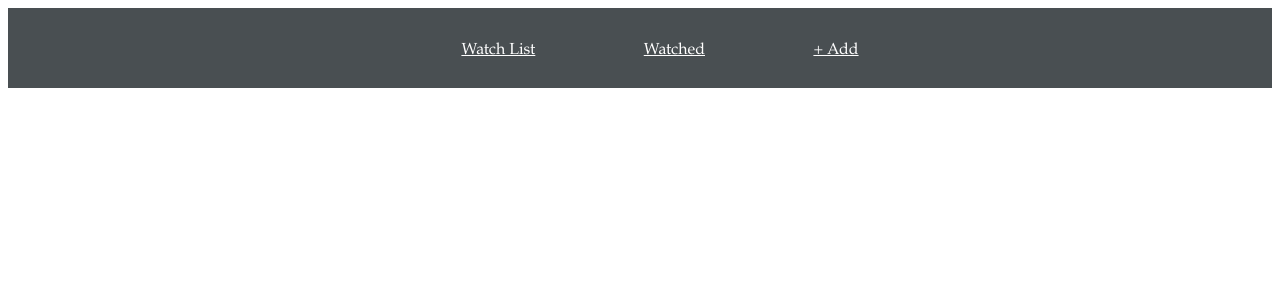
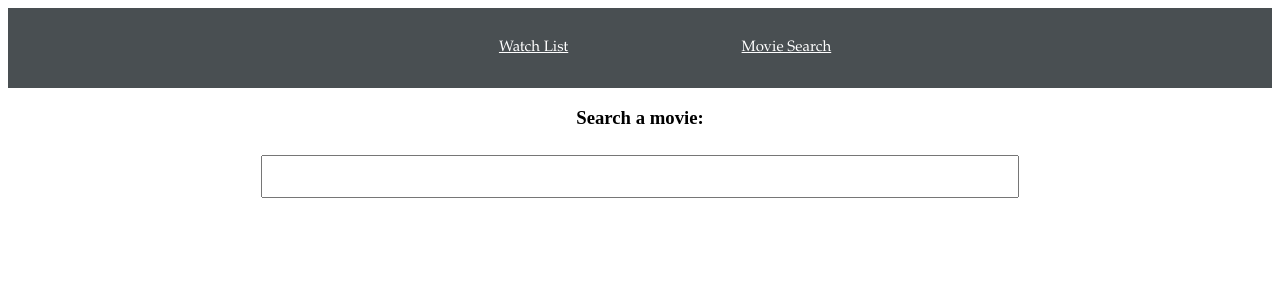
Before and after one commit to mandlabel/movie-watchlist, a React (Create React App) app: page / in a window 1280 px wide. Shown: the top 300 px of the page. Built offline with nearby package versions, Linux system fonts and the light colour scheme.

Commit message:
watchlist beta commit

```diff
--- a/src/App.css
+++ b/src/App.css
@@ -18,10 +18,12 @@ header {
   justify-content: space-around;
   align-items: center;
   list-style: none;
+  color: white;
 }
 a {
   color: white;
   font-family: "Palatino Linotype", "Book Antiqua", Palatino, serif;
+  font-size: 15px;
 }
 input[type=text] {
   width: 60%;
@@ -29,3 +31,26 @@ header {
   margin: 8px 0;
   box-sizing: border-box;
 }
+li {
+  list-style: none;
+  align-items: center;
+  justify-content: space-around;
+  display: flex;
+  column-count: 3;
+  width: 50%;
+}
+ul {
+  list-style: none;
+  align-items:center;
+}
+.result-cont {
+  padding: 5px 10px;
+  align-items: center;
+}
+.watchlist-movies {
+  column-count: 3;
+  justify-content: space-around;
+}
+.overlay {
+  padding: 10px;
+}
--- a/src/App.js
+++ b/src/App.js
@@ -3,8 +3,7 @@ import React from "react";
 import { BrowserRouter as Router, Switch, Route } from 'react-router-dom';
 import {Header} from './components/Header';
 import {Watchlist} from './components/Watchlist';
-import {Watched} from './components/Watched';
-import {Add} from './components/Add';
+import {Search} from './components/Search';
 import {GlobalProvider} from './context/GlobalState';
 
 import './App.css';
@@ -19,8 +18,7 @@ function App() {
             <Header />
             <Switch>
                 <Route path="/watchlist" component={Watchlist}/>
-                <Route path="/Watched" component={Watched} />
-                <Route path="/Add" component={Add} />
+                <Route path="/" component={Search} />
             </Switch>
         </div>
       </Router>
--- a/src/components/Controls.js
+++ b/src/components/Controls.js
@@ -2,7 +2,7 @@ import React, {useContext} from 'react'
 import {GlobalContext} from "../context/GlobalState";
 
 export const Controls = ({movie, type}) => {
-    const {removeMovie} = useContext(GlobalContext);
+    const {removeMovie } = useContext(GlobalContext);
     return (
         <div className="moviecard-controls">
             { type === 'watchlist' && (
@@ -15,6 +15,13 @@ export const Controls = ({movie, type}) => {
                 </button>
                 </>
             )}
+
+            {type === 'watched' &&
+            ( <>
+                <button className="ctrl2-btn" onClick={() => removeMovie(movie.id)}>
+                    [Delete]
+                </button>
+            </>)}
         </div>
     )
 }
--- a/src/components/Header.js
+++ b/src/components/Header.js
@@ -5,13 +5,10 @@ export const Header = () => {
         <header>
         <ul className="nav-links">
             <li>
-                <Link to="/watchlist">Watch List</Link>
+                <Link to="/watchlist" classname="nav-btn">Watch List</Link>
             </li>
             <li>
-                <Link to="/watched">Watched</Link>
-            </li>
-            <li>
-                <Link to="/add" className="btn">+ Add</Link>
+                <Link to="/add" className="nav-btn">Movie Search</Link>
             </li>
         </ul>
         </header>
--- a/src/components/Result.js
+++ b/src/components/Result.js
@@ -11,14 +11,17 @@ export const Result = ({movie}) => {
 
     return (
         <div className="result-cont">
-            <div className="poster-wrapper">
+            <div className="poster-cont">
                 {movie.poster_path ? (
                     <img
                     src={`https://image.tmdb.org/t/p/w200${movie.poster_path}`}
                     alt={`${movie.title} Poster`}
                     />
                 ) : (
-                    <div className="filler-poster" />
+                    <div className="no-img-content">
+                        <img src={`https://london.webformance.hu/hirlevelek/elt/index.php?img=di.bak/unknown.png`}
+                        alt={`Unknown Poster`} />
+                    </div>
                 )}
             </div>
             <div className="info">
--- a/src/components/Add.js
+++ b/src/components/Search.js
@@ -2,10 +2,9 @@ import React, {useState} from 'react'
 import {Result} from './Result'
 
 
-export const Add = () => {
+export const Search = () => {
     const [query,setQuery] = useState(" ");
     const [results, setResults] = useState([]);
-    const API_KEY='';
     const onChange = (e) => {
         e.preventDefault();
         setQuery(e.target.value);
@@ -23,11 +22,13 @@ export const Add = () => {
     return (
 
         <div className="add-content">
+            <h3>Search a movie: </h3>
         <div className="searchbar">
             <input type="text" placeholder="Search for a movie" value={query} onChange={onChange}/>
         </div>
+            <div className="movie-results">
                 {results.length > 0 && (
-                <ul className="results">
+                    <ul>
                     {results.map((movie) => (
                         <li key={movie.id}>
                             <Result movie={movie}/>
@@ -35,6 +36,7 @@ export const Add = () => {
                     </ul>
                 )}
             </div>
+        </div>
 
     )
 }
--- a/src/components/Watched.js
+++ /dev/null
@@ -1,9 +0,0 @@
-import React from 'react'
-
-export const Watched = () => {
-    return (
-        <div>
-            <h1>Watched Page</h1>
-        </div>
-    )
-}
--- a/src/context/AppReducer.js
+++ b/src/context/AppReducer.js
@@ -4,7 +4,7 @@ export default (state, action) =>
         case "ADD_MOVIE_TO_WATCHLIST":
             return {
                 ...state,
-                watchlist: [action.payload, ...state.watchlist]
+                watchlist: [action.payload, ...state.watchlist],
             };
         case "REMOVE_MOVIE_FROM_WATCHLIST":
             return {
--- a/src/context/GlobalState.js
+++ b/src/context/GlobalState.js
@@ -25,6 +25,8 @@ export const GlobalProvider = props => {
     const removeMovie = (id) => {
         dispatch({type: "REMOVE_MOVIE_FROM_WATCHLIST", payload: id});
     };
+
+
     return (
     <GlobalContext.Provider value={{
         watchlist: state.watchlist,
```
Also changed, not shown: 1 other file (tests, documents, lock files or other folders). Lines whose indentation alone changed are shown as unchanged.
